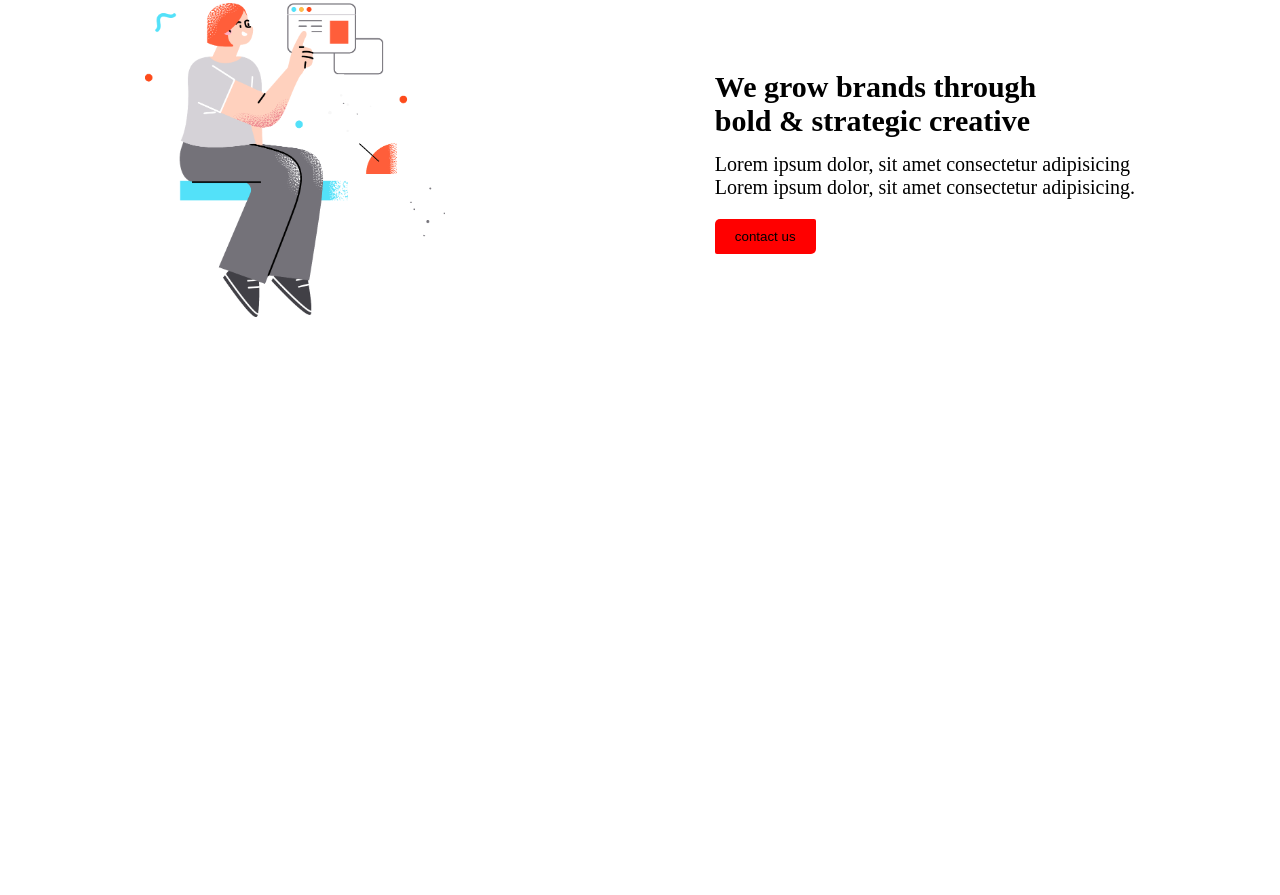
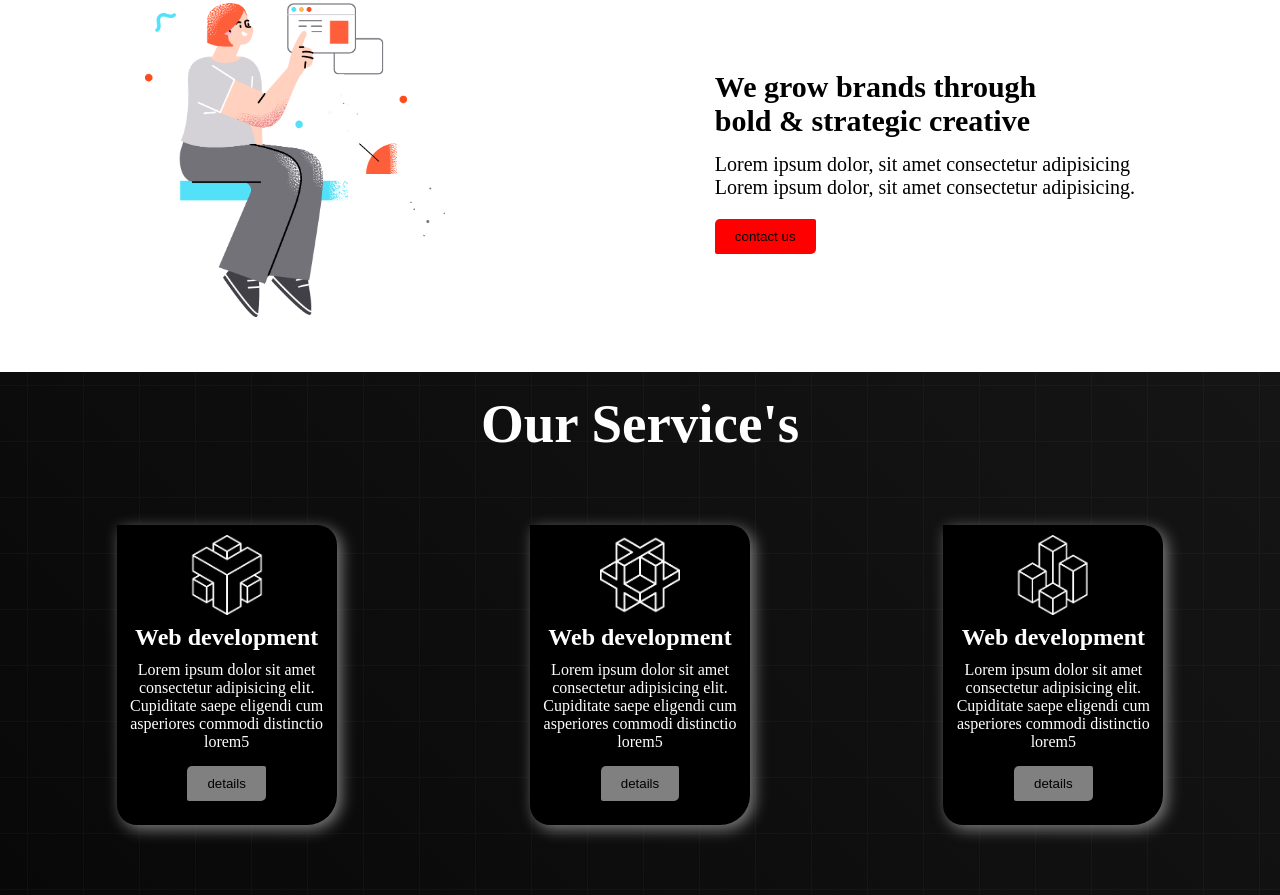
Before and after one commit to saarif23/popolar-person-of-the-world, a plain HTML site: page index.html in a window 1280 px wide. Shown: the part 1004-1899 px from the top of the page. Before the commit the page ends 1376 px from the top, so only its background shows below. Drawn offline with Linux system fonts and the light colour scheme.

Commit message:
added new items

```diff
--- a/index.html
+++ b/index.html
@@ -54,6 +54,30 @@
                 </div>
             </div>
         </section>
+        <section class="service">
+            <h1 class="title about-title service-title"> Our Service's
+            </h1>
+            <div class="service-container">
+                <div class="box">
+                    <img class="icon" src="./icon/0.png" alt="">
+                    <h2 class="box-title">Web development</h2>
+                    <p class="box-description">Lorem ipsum dolor sit amet consectetur adipisicing elit. Cupiditate saepe eligendi cum asperiores commodi distinctio lorem5</p>
+                    <button class="btn box-btn">details</button>
+                </div>
+                <div class="box">
+                    <img class="icon" src="./icon/1.png" alt="">
+                    <h2 class="box-title">Web development</h2>
+                    <p class="box-description">Lorem ipsum dolor sit amet consectetur adipisicing elit. Cupiditate saepe eligendi cum asperiores commodi distinctio lorem5</p>
+                    <button class="btn box-btn">details</button>
+                </div>
+                <div class="box">
+                    <img class="icon" src="./icon/2.png" alt="">
+                    <h2 class="box-title">Web development</h2>
+                    <p class="box-description">Lorem ipsum dolor sit amet consectetur adipisicing elit. Cupiditate saepe eligendi cum asperiores commodi distinctio lorem5</p>
+                    <button class="btn box-btn">details</button>
+                </div>
+            </div>
+        </section>
     </main>
 
 </body>
--- a/styles.css
+++ b/styles.css
@@ -82,3 +82,41 @@
 .next-btn{
     background-color: red;
 }
+.box{
+    width: 220px;
+    height: 300px;
+    box-shadow: 4px 4px 15px gray;
+    background-color: black;
+    color: white;
+    text-align: center;
+    border-radius: 0px 20px 30px;
+    margin-bottom: 50px;
+    margin-top: 50px;
+
+}
+.icon{
+
+    width: 80px;
+    padding-top: 10px;
+}
+.box-title{
+    padding: 5px;
+}
+.box-description{
+    padding: 5px;
+}
+.box-btn{
+    background-color: gray;
+   margin: 10px;
+}
+.service-container{
+    display: flex;
+    justify-content: space-around;
+    padding: 20px;
+}
+.service{
+    background-image: url("./images/background.png"), linear-gradient(45deg,#080808, rgb(22, 21, 21));
+}
+.service-title{
+    color: white;
+}
```
